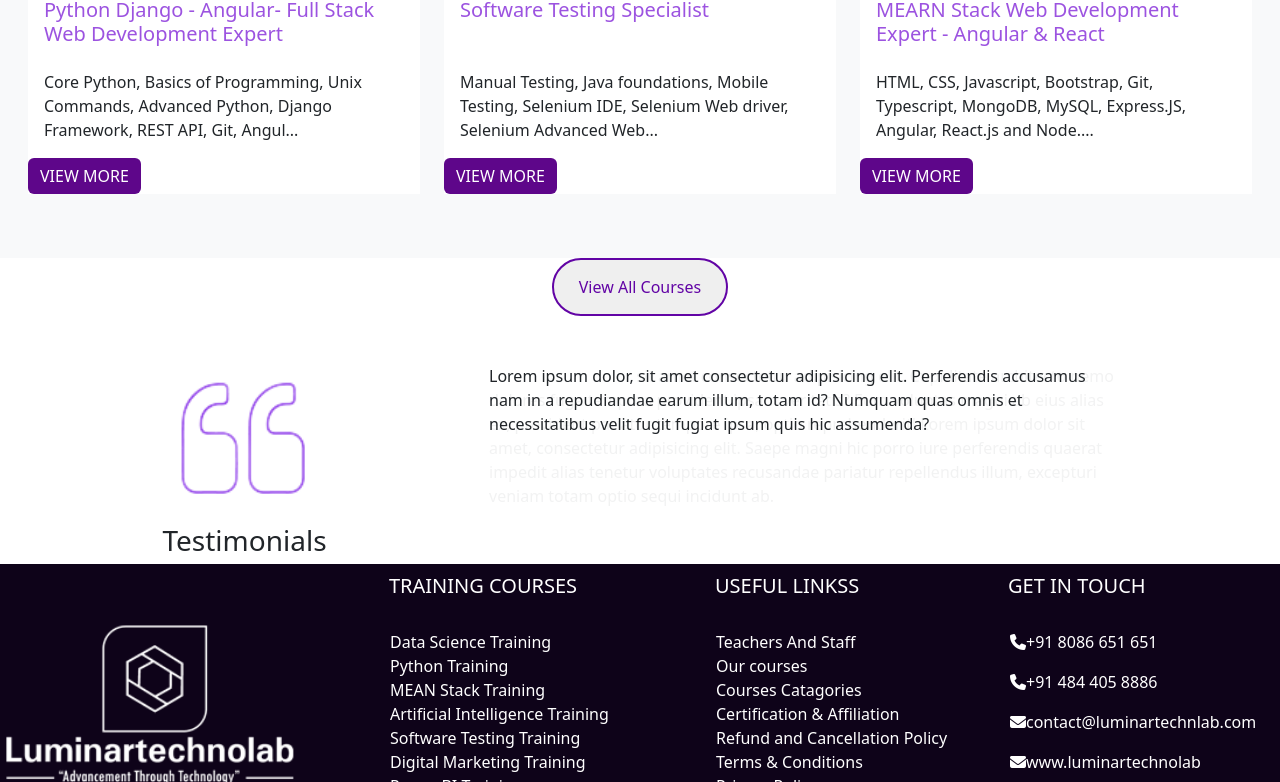
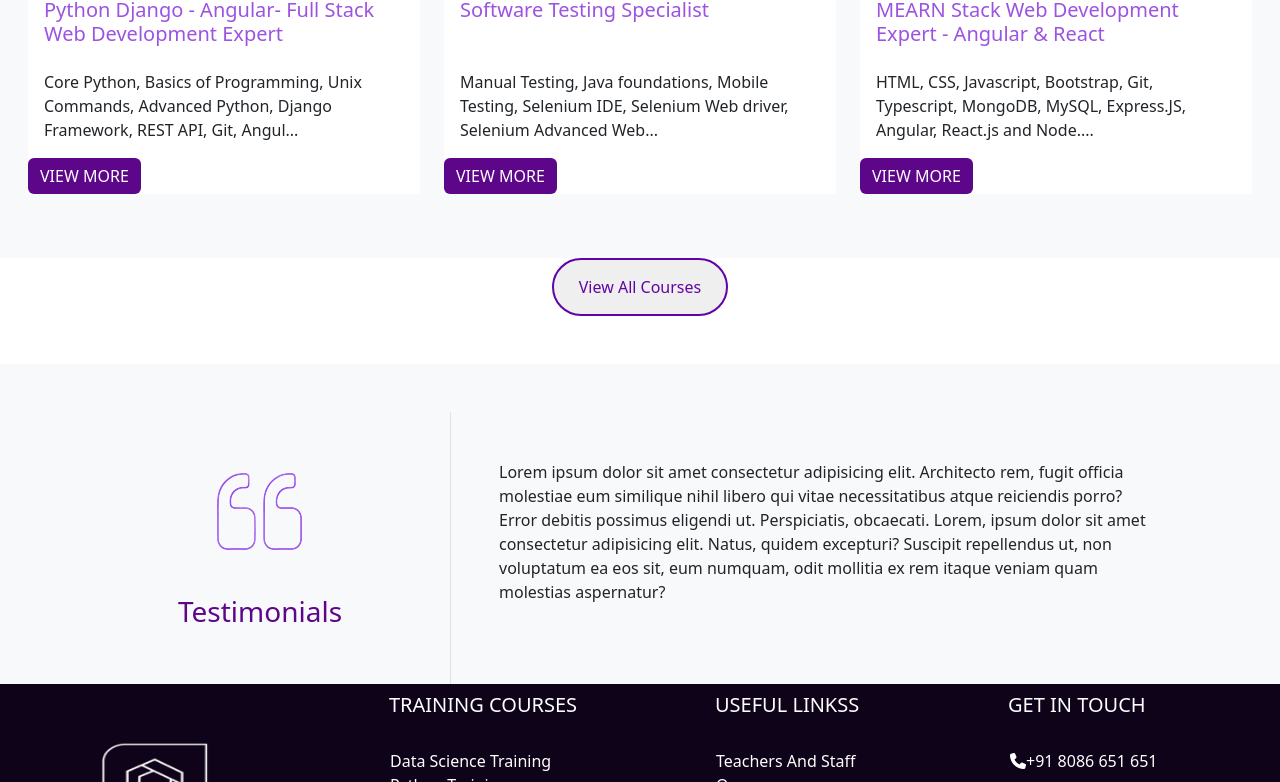
Before and after one commit to ROHITHR11/LUMINARWEB, a plain HTML site: page index.html in a window 1280 px wide. Shown: the part 2004-2786 px from the top of the page. Drawn offline with nearby package versions, Linux system fonts and the light colour scheme.

Commit message:
second commit

```diff
--- a/index.html
+++ b/index.html
@@ -256,41 +256,67 @@
 </div>
 
 <!-- testi -->
-<div class="testi">
-    <div class="row container m-0">
-      <div class="col-lg-5 col-md-5 col-sm-12 col1 text-center m-0 t1">
-        <img class="testiimg" src="./images/testimonial.png"
-          alt="">
-        <h3 class="he ">Testimonials </h3>
+<div class="bg-light ">
+  <div class="container w-100">
+    <div class="row">
+      <div class="col-lg-4 mt-5 p-5">
+        <div class="text-center">
+          <img src="./images/testimonial.png" alt="">
+          <br><br>
+          <h3 style="color: #5e068a;">Testimonials</h3>
+        </div>
+
       </div>
-      <div class="col-lg-7 col-md-7 col-sm-12 col2 m-0  t2">
-        <div id="carouselExampleSlidesOnly" class="carousel slide" data-bs-ride="carousel">
-          <div class="carousel-inner data-bs-interval=100">
-            <div class="carousel-item active">
-              <p class="mm">Lorem ipsum dolor, sit amet consectetur adipisicing elit. Perferendis accusamus nam in a
-                repudiandae earum illum, totam id? Numquam quas omnis et necessitatibus velit fugit fugiat ipsum quis
-                hic assumenda?</p>
-            </div>
-            <div class="carousel-item data-bs-interval=10">
-              <p class="mm">Lorem ipsum dolor sit amet consectetur adipisicing elit. Cupiditate architecto nemo
-                dolores fuga tempora provident ipsam veritatis? Eum voluptas magni ab eius alias ex, provident
-                pariatur tempore ipsa, optio reprehenderit! Lorem ipsum dolor sit amet, consectetur adipisicing elit.
-                Saepe magni hic porro iure perferendis quaerat impedit alias tenetur voluptates recusandae pariatur
-                repellendus illum, excepturi veniam totam optio sequi incidunt ab.</p>
+      <div class="col-lg-8 mt-5 text-left p-5 border-start">
+
+        <div id="carouselExampleInterval" class="carousel slide" data-bs-ride="carousel">
+          <div class="carousel-inner">
+
+            <div class="carousel-item active" data-bs-interval="2000">
+              <p id="pcaro">Lorem ipsum dolor sit amet consectetur adipisicing elit. Architecto rem, fugit officia
+                molestiae eum similique nihil libero qui vitae necessitatibus atque reiciendis porro? Error debitis
+                possimus eligendi ut. Perspiciatis, obcaecati. Lorem, ipsum dolor sit amet consectetur adipisicing
+                elit. Natus, quidem excepturi? Suscipit repellendus ut, non voluptatum ea eos sit, eum numquam, odit
+                mollitia ex rem itaque veniam quam molestias aspernatur?
+              </p>
             </div>
 
+            <div class="carousel-item" data-bs-interval="2000">
+              <p id="pcaro">Lorem ipsum dolor sit amet consectetur adipisicing elit. Architecto rem, fugit officia
+                molestiae eum similique nihil libero qui vitae necessitatibus atque reiciendis porro? Error debitis
+                possimus eligendi ut. Perspiciatis, obcaecati. Lorem, ipsum dolor sit amet consectetur adipisicing
+                elit. Natus, quidem excepturi? Suscipit repellendus ut, non voluptatum ea eos sit, eum numquam, odit
+                mollitia ex rem itaque veniam quam molestias aspernatur? Lorem ipsum dolor sit amet consectetur
+                adipisicing elit. Consectetur voluptatibus aut numquam aliquid eaque maiores architecto iste
+                praesentium quaerat. Doloremque libero, reiciendis eaque delectus aliquid eum ratione dolor aliquam?
+                Nulla. Lorem ipsum dolor sit amet consectetur adipisicing elit. Explicabo assumenda vero quae ipsum
+                laboriosam totam necessitatibus, quasi tempore sunt molestias ab suscipit, at cupiditate magnam
+                perferendis repellendus quos. Placeat, repellendus!.
+              </p>
+            </div>
+
+            <div class="carousel-item" data-bs-interval="2000">
+              <p id="pcaro">Lorem ipsum dolor sit amet consectetur adipisicing elit. Architecto rem, fugit officia
+                molestiae eum similique nihil libero qui vitae necessitatibus atque reiciendis porro? Error debitis
+                possimus eligendi ut. Perspiciatis, obcaecati. Lorem, ipsum dolor sit amet consectetur adipisicing
+                elit. Natus, quidem excepturi? Suscipit repellendus ut, non voluptatum ea eos sit, eum numquam, odit
+                mollitia ex rem itaque veniam quam molestias aspernatur?
+              </p>
+            </div>
 
           </div>
+
         </div>
+
+
       </div>
     </div>
-
+  </div>
 </div>
 
-
-<div class=" text-white m-0 " style="background-color: rgb(14, 3, 25);padding-top: 10px;">
+<div class=" text-white  " style="background-color: rgb(14, 3, 25);padding-top:9px;">
 <div class="row">
-  <div class="col-lg-3  col-md-6 col-sm-8 text-white text-center k1 p-3 pt-5 ">
+  <div class="col-lg-3  col-md-6 col-sm-8 text-white text-center k1 p-3 pt-5">
     <img src="./images/footer.png" alt="" class="footerimg "><br>
     <i class="fa-brands fa-facebook fa-2x" style="color: #fcfcfc;"></i>
           <i class="fa-solid fa-rss fa-2x" style="color: #ffffff;"></i>
@@ -352,8 +378,26 @@
 
 </div>
 
+<div style="width: 100%; background-color: white; color: black;" >
 
-<div class="row  p-1 m-0">
+  <div class="container ">
+      <div class="row" style="justify-content: space-between;">
+
+          <div class="col-lg-7 col-md-12 col-sm-12 ">
+              <p class="text-center mt-2" style="font-size: smaller;">Copyright © Luminar Technolab 2020 | Developed by Deepnetsoft</p>
+          </div>
+
+          <div class="col-lg-5 col-md-12 col-sm-12">
+              <p class="text-center  mt-2" style="font-size: smaller;"> </i> Privacy Policy , Terms & Conditions </p>
+          </div>
+      </div>
+
+
+  </div>
+</div>
+
+
+<!-- <div class="row  p-3 m-0">
   <div class="col-md-6 col-sm-12 ">
     <p>Copyright © Luminar Technolab 2020 | Developed by <a href="#" style="text-decoration: none; color: black;">DeepnetSoft</a></p>
   </div>
@@ -363,12 +407,8 @@
       <a href="#" style="text-decoration: none; color: black;">Terms & Condition</a>
     </div>
   </div>
+</div> -->
 
-
-
-
-</div>
-</div>
 
 
 
--- a/luminar.css
+++ b/luminar.css
@@ -59,26 +59,12 @@ img{
 }
 .footerimg{
     width: 100%;
-    height: 130px;
+    height: 90px;
 }
 .v1{
     position: -webkit-sticky;
   position: sticky;
   top: 0;
-}
-.testi{
-    height: 200px;
-    width: 100%;
-    margin-top: 50px;
-}
-.t2{
-    height: 100px;
-    width: 100%;
-    margin-top: 50px;
-}
-.testiimg{
-    height: 60px;
-    width: 60%;
 }
 
 }
@@ -121,7 +107,8 @@ background-color: rgb(98, 4, 165);
     width: 100%;
 }
 .k1{
-    height: 230px;
+    height: 190px;
+
 }
 .li{
     text-decoration: none;
@@ -137,6 +124,3 @@ background-color: rgb(98, 4, 165);
     color: white;
     list-style: none;
 }
-.testi{
-    margin-bottom: 40px;
-}
```
